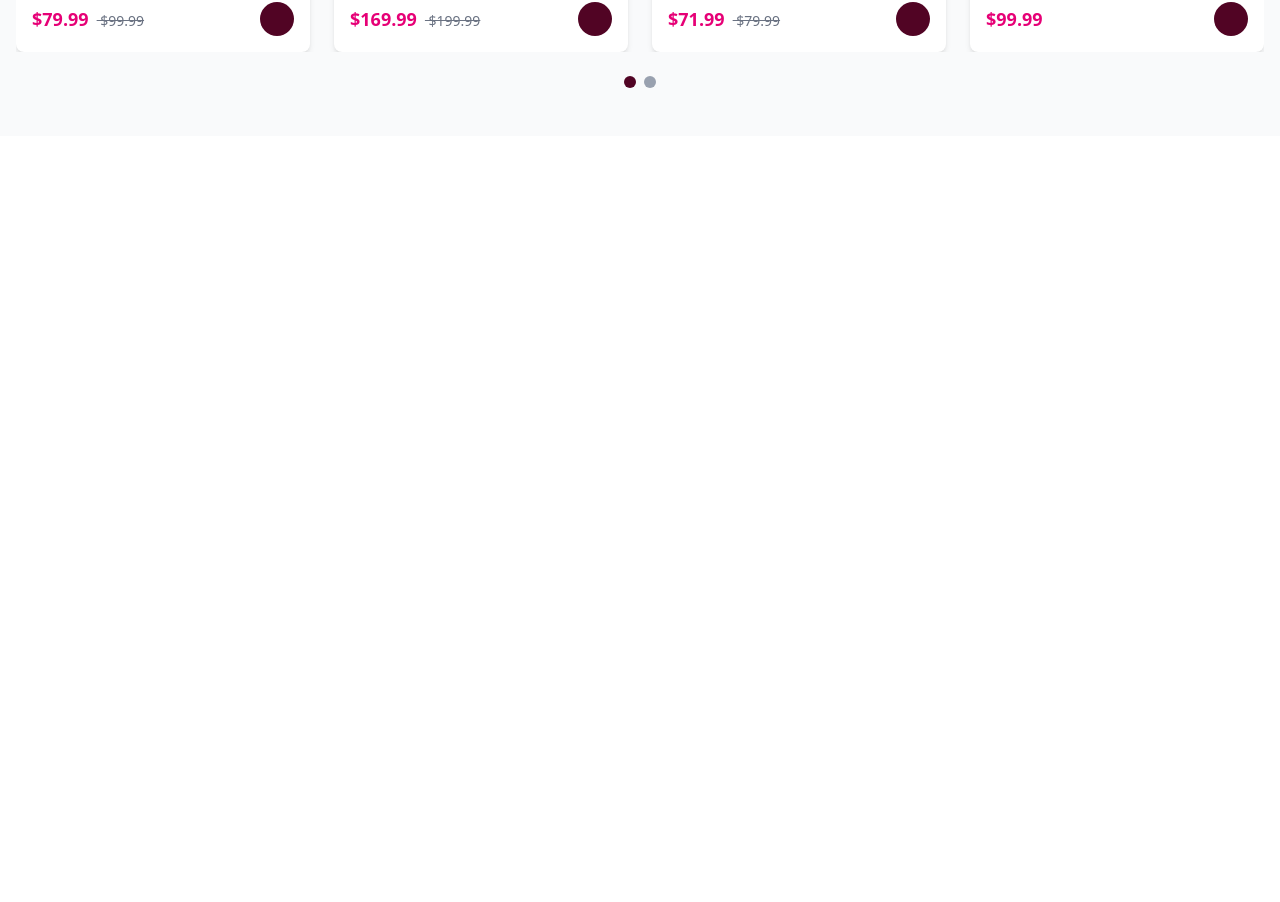
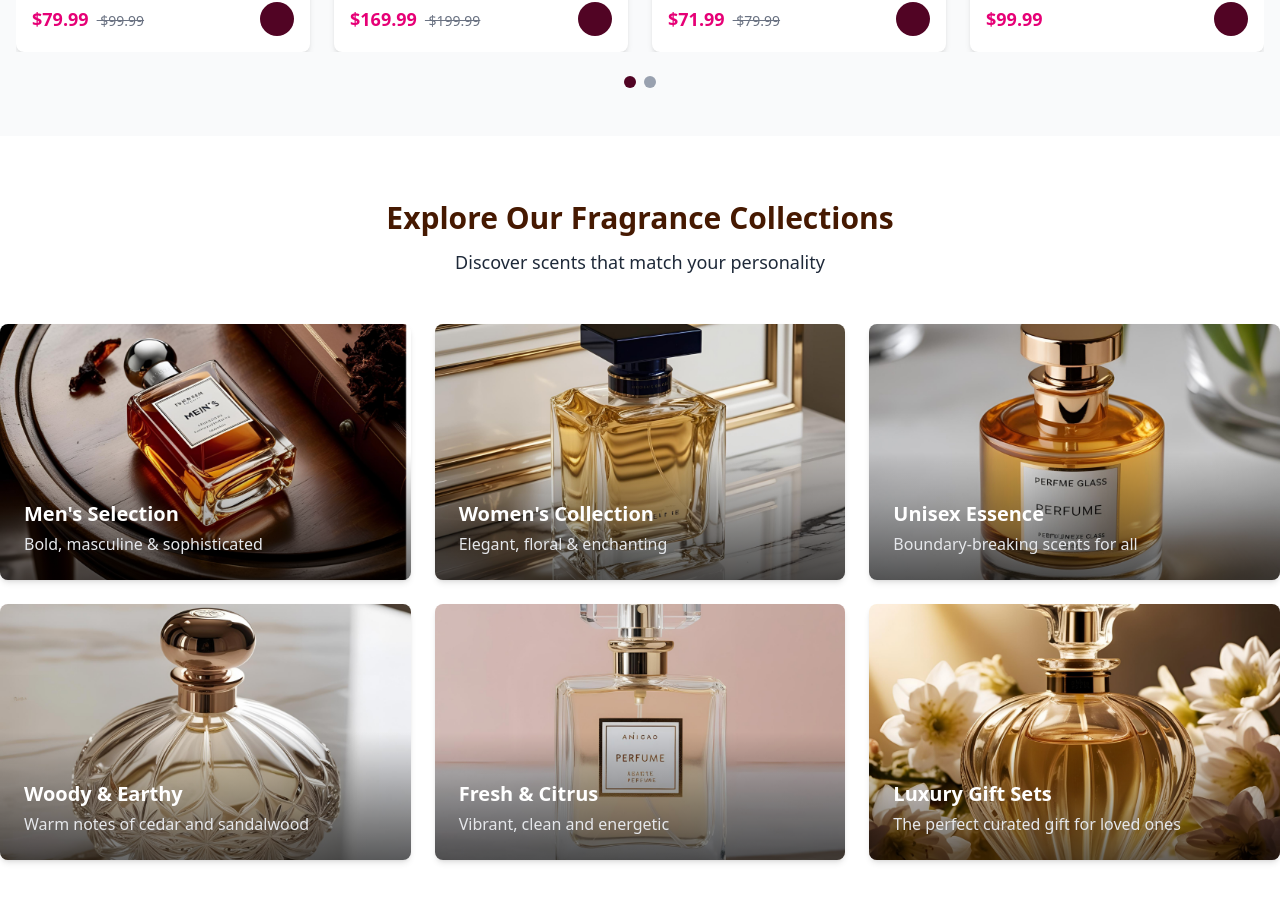
Before and after one commit to thanhphucnguyen1810/theaurora-perfume-vue, a Vue app: page / in a window 1280 px wide. Shown: the part 1138-2040 px from the top of the page. Before the commit the page ends 1274 px from the top, so only its background shows below. Built offline with nearby package versions, Linux system fonts and the light colour scheme; some icons are missing.

Commit message:
feat(categories): diversify fragrance collections and refine UI styling

```diff
--- a/src/App.vue
+++ b/src/App.vue
@@ -4,11 +4,13 @@
     <Header />
     <Hero />
     <Products />
+    <Categories />
   </div>
 </template>
 
 <script setup>
+import Categories from './components/Categories.vue'
 import Header from './components/Header.vue'
 import Hero from './components/Hero.vue'
-import Products from './components/Products.vue';
+import Products from './components/Products.vue'
 </script>
--- /dev/null
+++ b/src/components/Categories.vue
@@ -0,0 +1,96 @@
+<template>
+  <section
+    id="categories"
+    class="py-16 scroll-mt-20 bg-white"
+  >
+    <div class="container mx-auto mb-12">
+      <!-- Section Header -->
+      <div class="text-center mb-12">
+        <h2 class="text-3xl font-bold text-amber-950 mb-3">
+          Explore Our Fragrance Collections
+        </h2>
+        <p class="text-lg text-gray-800 max-w-2xl mx-auto">
+          Discover scents that match your personality
+        </p>
+      </div>
+
+      <!-- Categories Grid-->
+      <div class="grid grid-cols-1 sm:grid-cols-2 lg:grid-cols-3 gap-6">
+        <div
+          v-for="(category, index) in categories"
+          :key="index"
+          class="relative group overflow-hidden rounded-lg shadow-md hover:shadow-lg transition-shadow duration-300 cursor-pointer"
+        >
+          <div class="h-64 overflow-hidden">
+            <img
+              :src="category.image"
+              :alt="category.alt"
+              class="w-full h-full object-cover group-hover:scale-105 transition-transform duration-500"
+            >
+          </div>
+          <div class="absolute inset-0 bg-linear-to-t from-black/60 via-transparent to-transparent">
+            <div class="absolute bottom-0 left-0 p-6">
+              <h3 class="text-xl font-semibold text-white">
+                {{ category.title }}
+              </h3>
+              <p class="text-gray-200 mt-1">
+                {{ category.description }}
+              </p>
+            </div>
+          </div>
+        </div>
+      </div>
+    </div>
+  </section>
+</template>
+
+<script setup>
+import { ref } from 'vue'
+
+import product8 from '../assets/product8.png'
+import product9 from '../assets/product9.png'
+import product10 from '../assets/product10.png'
+import product11 from '../assets/product11.png'
+import product12 from '../assets/product12.png'
+import product13 from '../assets/product13.png'
+
+const categories = ref([
+  {
+    image: product8,
+    title: 'Men\'s Selection',
+    description: 'Bold, masculine & sophisticated',
+    alt: 'Men\'s Fragrances'
+  },
+  {
+    image: product9,
+    title: 'Women\'s Collection',
+    description: 'Elegant, floral & enchanting',
+    alt: 'Women\'s Fragrances'
+  },
+  {
+    image: product10,
+    title: 'Unisex Essence',
+    description: 'Boundary-breaking scents for all',
+    alt: 'Unisex Fragrances'
+  },
+  {
+    image: product11,
+    title: 'Woody & Earthy',
+    description: 'Warm notes of cedar and sandalwood',
+    alt: 'Woody Fragrance Category'
+  },
+  {
+    image: product12,
+    title: 'Fresh & Citrus',
+    description: 'Vibrant, clean and energetic',
+    alt: 'Fresh Fragrance Category'
+  },
+  {
+    image: product13,
+    title: 'Luxury Gift Sets',
+    description: 'The perfect curated gift for loved ones',
+    alt: 'Fragrance Gift Sets'
+  }
+])
+
+</script>
--- a/src/components/Products.vue
+++ b/src/components/Products.vue
@@ -1,23 +1,39 @@
 
 <template>
-  <section class="py-12 scroll-mt-20 bg-gray-50" id="products">
+  <section
+    id="products"
+    class="py-12 scroll-mt-20 bg-gray-50"
+  >
     <main class="container mx-auto px-4">
       <header class="flex justify-between items-center mb-8">
-        <h2 class="md:text-3xl text-2xl font-bold text-amber-900"> Featured Products</h2>
-        <nav class="flex space-x-4" aria-label="Product carousel controls">
+        <h2 class="md:text-3xl text-2xl font-bold text-amber-900">
+          Featured Products
+        </h2>
+        <nav
+          class="flex space-x-4"
+          aria-label="Product carousel controls"
+        >
           <button
-            @click="prevSlide"
             class="p-2 rounded-full bg-white shadow-md hover:bg-pink-100 text-pink-600 transition-colors"
             aria-label="Previous slide"
+            @click="prevSlide"
           >
-          <Icon icon="line-md:arrow-small-left" width="24" height="24" />
+            <Icon
+              icon="line-md:arrow-small-left"
+              width="24"
+              height="24"
+            />
           </button>
           <button
-            @click="nextSlide"
             class="p-2 rounded-full bg-white shadow-md hover:bg-pink-100 text-pink-600 transition-colors"
             aria-label="Next slide"
+            @click="nextSlide"
           >
-          <Icon icon="line-md:arrow-small-right" width="24" height="24" />
+            <Icon
+              icon="line-md:arrow-small-right"
+              width="24"
+              height="24"
+            />
           </button>
         </nav>
       </header>
@@ -25,38 +41,53 @@
       <section class="relative overflow-hidden">
         <ul class="grid grid-cols-1 sm:grid-cols-2 md:grid-cols-3 lg:grid-cols-4 gap-6">
           <li
+            v-for="product in visibleProducts"
+            :key="product.id"
             class="bg-white rounded-lg shadow-md overflow-hidden transition-all duration-300 hover:scale-105"
-            v-for="product in visibleProducts" :key="product.id"
           >
             <article>
               <figure class="relative">
-                <img :src="product.image" :alt="product.name" class="w-full h-64 object-cover" />
+                <img
+                  :src="product.image"
+                  :alt="product.name"
+                  class="w-full h-64 object-cover"
+                >
                 <figcaption
                   v-if="product.discount > 0"
                   class="absolute top-3 right-3 bg-red-500 text-white text-xs font-bold px-2 py-1 rounded-full "
                 >
-              -{{  product.discount }}%
+                  -{{ product.discount }}%
                 </figcaption>
 
                 <button
                   class="absolute top-3 left-3 p-2 bg-white rounded-full shadow-md hover:bg-pink-100 text-gray-700"
                   aria-label="Add to wishlist"
                 >
-                <Icon icon="line-md:heart" width="18" height="18" />
+                  <Icon
+                    icon="line-md:heart"
+                    width="18"
+                    height="18"
+                  />
                 </button>
               </figure>
 
               <section class="p-4">
                 <div class="flex items-center mb-2">
                   <Icon
-                    v-for="i in 5" :key="i" icon="line-md:star-alt-filled" width="16" height="16"
+                    v-for="i in 5"
+                    :key="i"
+                    icon="line-md:star-alt-filled"
+                    width="16"
+                    height="16"
                     :class="i <= Math.floor(product.rating) ? 'text-yellow-400' : 'text-gray-300'"
                   />
                   <span class="text-sm text-gray-500 ml-1">
-                    ({{  product.rating }})
+                    ({{ product.rating }})
                   </span>
                 </div>
-                <h3 class="text-lg font-semibold text-gray-800 mb-1">{{ product.name }}</h3>
+                <h3 class="text-lg font-semibold text-gray-800 mb-1">
+                  {{ product.name }}
+                </h3>
 
                 <footer class="flex items-center justify-between">
                   <div>
@@ -67,14 +98,18 @@
                       v-if="product.discount > 0"
                       class="text-sm text-gray-500 line-through ml-2"
                     >
-                      ${{  product.price.toFixed(2) }}
+                      ${{ product.price.toFixed(2) }}
                     </span>
                   </div>
                   <button
                     class="p-2 bg-pink-950 rounded-full text-white hover:bg-pink-700 transition-colors"
                     aria-label="Add to cart"
                   >
-                    <Icon icon="icon-park-solid:shopping" width="18" height="18" />
+                    <Icon
+                      icon="icon-park-solid:shopping"
+                      width="18"
+                      height="18"
+                    />
                   </button>
                 </footer>
               </section>
@@ -88,8 +123,10 @@
         aria-label="Carousel pagination"
       >
         <button
-          v-for="index in totalSlides" :key="index" @click="currentSlide = index - 1"
+          v-for="index in totalSlides"
+          :key="index"
           :class="['w-3 h-3 rounded-full', currentSlide === index-1 ? 'bg-pink-950' : 'bg-gray-400' ]"
+          @click="currentSlide = index - 1"
         />
       </nav>
     </main>
@@ -97,7 +134,7 @@
 </template>
 
 <script setup>
-import { ref, computed, onMounted, onBeforeUnmount } from 'vue';
+import { ref, computed, onMounted, onBeforeUnmount } from 'vue'
 import product from '../assets/product.png'
 import product1 from '../assets/product1.png'
 import product2 from '../assets/product2.png'
@@ -107,53 +144,53 @@ import product5 from '../assets/product5.png'
 import product6 from '../assets/product6.png'
 import product7 from '../assets/product7.png'
 
-const currentSlide = ref(0);
-const productsPerPage = ref(4);
+const currentSlide = ref(0)
+const productsPerPage = ref(4)
 
 const products = [
-  { id: 1, name: 'Floral', price: 99.99, rating: 4.5, image: product, discount: 20},
-  { id: 2, name: 'Oriental', price: 199.99, rating: 4.2, image: product1, discount: 15},
-  { id: 3, name: 'Woody', price: 79.99, rating: 4.7, image: product2, discount: 10},
-  { id: 4, name: 'Floral', price: 99.99, rating: 4.3, image: product3, discount: 0},
-  { id: 5, name: 'Floral', price: 101.99, rating: 4.5, image: product4, discount: 25},
-  { id: 6, name: 'Floral', price: 98.99, rating: 4.9, image: product5, discount: 5},
-  { id: 7, name: 'Floral', price: 100.99, rating: 4.2, image: product6, discount: 5},
-  { id: 8, name: 'Floral', price: 187.99, rating: 4.5, image: product7, discount: 20},
+  { id: 1, name: 'Floral', price: 99.99, rating: 4.5, image: product, discount: 20 },
+  { id: 2, name: 'Oriental', price: 199.99, rating: 4.2, image: product1, discount: 15 },
+  { id: 3, name: 'Woody', price: 79.99, rating: 4.7, image: product2, discount: 10 },
+  { id: 4, name: 'Floral', price: 99.99, rating: 4.3, image: product3, discount: 0 },
+  { id: 5, name: 'Floral', price: 101.99, rating: 4.5, image: product4, discount: 25 },
+  { id: 6, name: 'Floral', price: 98.99, rating: 4.9, image: product5, discount: 5 },
+  { id: 7, name: 'Floral', price: 100.99, rating: 4.2, image: product6, discount: 5 },
+  { id: 8, name: 'Floral', price: 187.99, rating: 4.5, image: product7, discount: 20 }
 ]
 
-const totalSlides = computed(() => Math.ceil(products.length/productsPerPage.value));
+const totalSlides = computed(() => Math.ceil(products.length/productsPerPage.value))
 const visibleProducts = computed(() => {
-  const start = currentSlide.value*productsPerPage.value;
-  return products.slice(start, start+productsPerPage.value);
+  const start = currentSlide.value*productsPerPage.value
+  return products.slice(start, start+productsPerPage.value)
 })
 
 const nextSlide = () => {
-  currentSlide.value = currentSlide.value === totalSlides.value -1 ? 0 : currentSlide.value + 1;
+  currentSlide.value = currentSlide.value === totalSlides.value -1 ? 0 : currentSlide.value + 1
 }
 
 const prevSlide = () => {
-  currentSlide.value = currentSlide.value === totalSlides.value -1 ? 0 : currentSlide.value - 1;
+  currentSlide.value = currentSlide.value === totalSlides.value -1 ? 0 : currentSlide.value - 1
 }
 
 const handleResize = () => {
   if (window.innerWidth < 640) {
-    productsPerPage.value = 1;
-  } else if(window.innerWidth < 768) {
-    productsPerPage.value = 2;
+    productsPerPage.value = 1
+  } else if (window.innerWidth < 768) {
+    productsPerPage.value = 2
   } else if (window.innerWidth < 1024) {
-    productsPerPage.value = 3;
+    productsPerPage.value = 3
   } else {
-    productsPerPage.value = 4;
+    productsPerPage.value = 4
   }
 }
 
 onMounted(() => {
-  handleResize();
-  window.addEventListener('resize', handleResize);
+  handleResize()
+  window.addEventListener('resize', handleResize)
 })
 
 onBeforeUnmount(() => {
-  window.removeEventListener('resize', handleResize);
+  window.removeEventListener('resize', handleResize)
 })
 
 </script>
--- a/vite.config.js
+++ b/vite.config.js
@@ -4,5 +4,5 @@ import vue from '@vitejs/plugin-vue'
 
 // https://vite.dev/config/
 export default defineConfig({
-  plugins: [vue(), tailwindcss()],
+  plugins: [vue(), tailwindcss()]
 })
```
Also changed, not shown: src/components/Header.vue (line endings or trailing spaces), src/components/Hero.vue (line endings or trailing spaces), src/style.css (line endings or trailing spaces), 2 other files (tests, documents, lock files or other folders). Lines whose indentation alone changed are shown as unchanged.
